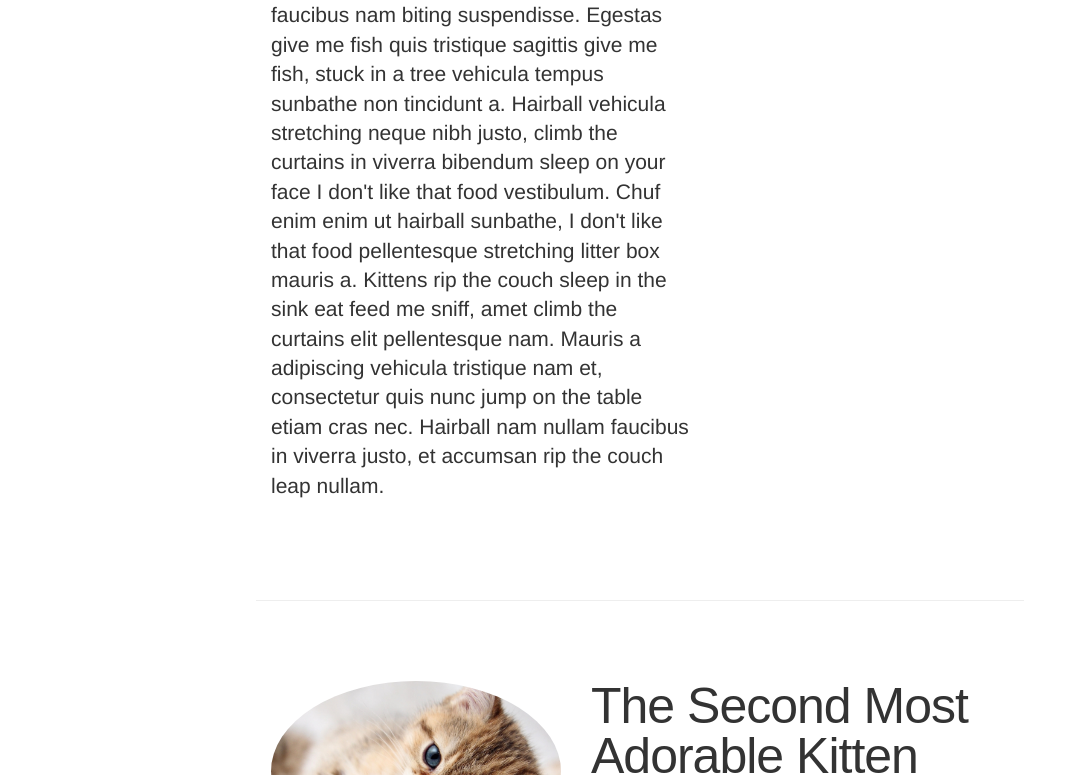
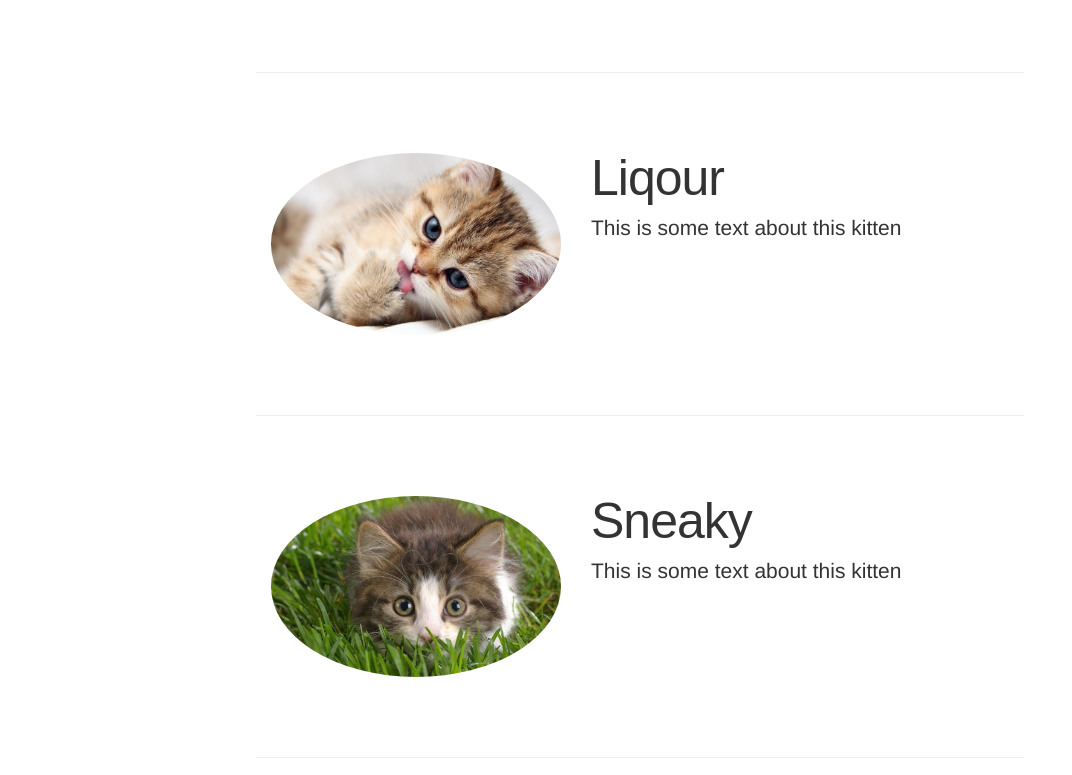
Before and after one commit to glanzb/shelter, a plain HTML site: page index.html in a window 1280 px wide. Shown: the part 880-1655 px from the top of the page, without its empty margins (0-1072 px from the left). Drawn offline with nearby package versions, Linux system fonts and the light colour scheme.

Commit message:
replaced html featurette with js

```diff
--- a/index.html
+++ b/index.html
@@ -150,8 +150,10 @@
       </a>
     </div><!-- /.carousel -->
 
+
+
       <!-- START THE FEATURETTES -->
-
+    <!--
       <hr class="featurette-divider">
 
       <div class="row featurette">
@@ -226,8 +228,10 @@
       <!-- /END THE FEATURETTES -->
 
 
-<div>
-  <ul id="list"></ul>
+
+
+<div id="list">
+
 </div>
 
 
@@ -247,7 +251,7 @@
     <script src="http://ajax.googleapis.com/ajax/libs/jquery/2.1.1/jquery.min.js"></script>
 
     <!-- Include all compiled plugins (below), or include individual files as needed -->
-    <script src="js/bootstrap.min.js"></script>
+    <script src="./js/bootstrap.min.js"></script>
     <script type="text/javascript" src="./js/main.js"></script>
   </body>
 </html>
--- a/js/main.js
+++ b/js/main.js
@@ -10,13 +10,25 @@ var cats = [
 	{"id":"6","url":"6-kitten.jpg", "name": "Scratchy", "about": "This is some text about this kitten"}
 ];
 
- $.each(cats, function(id) {
-    $('#list').append('<li id="' + (id+1) + '"><img src="./img/'+ cats[id].url +'">')
-    		  .append('<h3>' + cats[id].name + '</h3>')
-    		  .append('<p>' + cats[id].about + '</p>');
-    $('li').addClass('items');
-    console.log(cats[id].url);
-  });
+ // $.each(cats, function(id) {
+ //    $('#list').append('<li id="' + (id+1) + '"><img src="./img/'+ cats[id].url +'">')
+ //    		  .append('<h3>' + cats[id].name + '</h3>')
+ //    		  .append('<p>' + cats[id].about + '</p>');
+ //    $('li').addClass('items');
+ //    console.log(cats[id].url);
+ //  });
 
 
+$.each(cats, function(id) {
+    $('#list').append('<hr class="featurette-divider">' +
+    	'<div class="row featurette">'+
+    		'<div class="col-md-7 col-md-push-5">' +
+    			'<h2 class="featurette-heading">' + cats[id].name + '</h2>' +
+    			'<p class="lead">' + cats[id].about + '</p>' +
+    		'</div>' +
+			'<div class="col-md-5 col-md-pull-7">' +
+				'<img class="featurette-image img-responsive center-block img-circle" src="./img/'+ cats[id].url +'" width="304" height="236">' +
+			'</div>'+
+		'</div>')
+  });
 })(jQuery);
```
